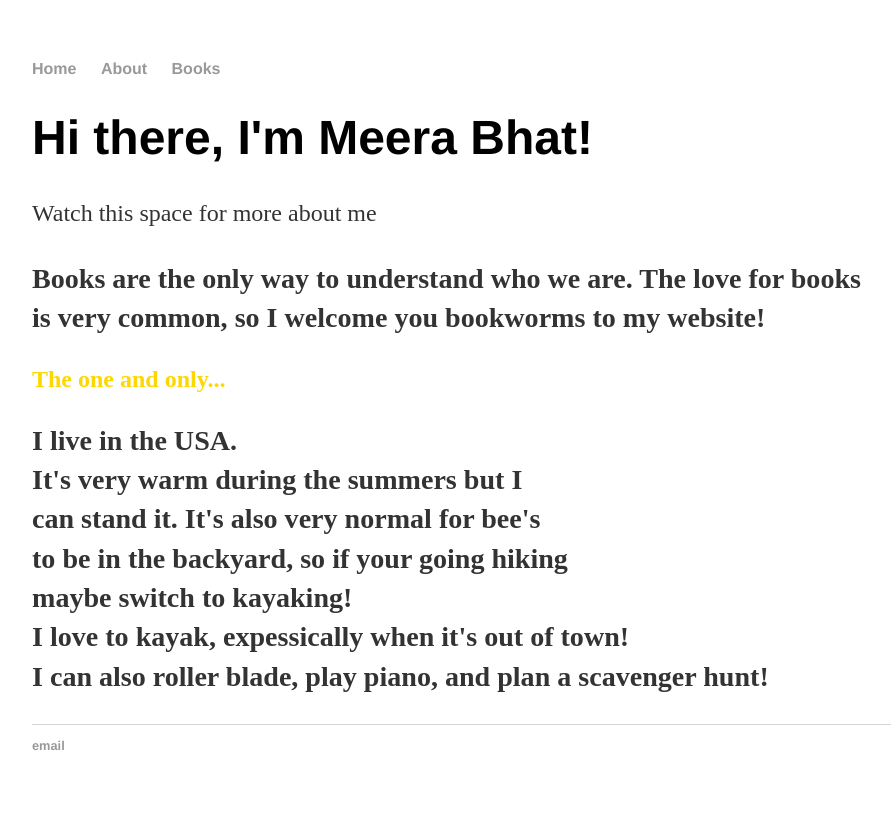
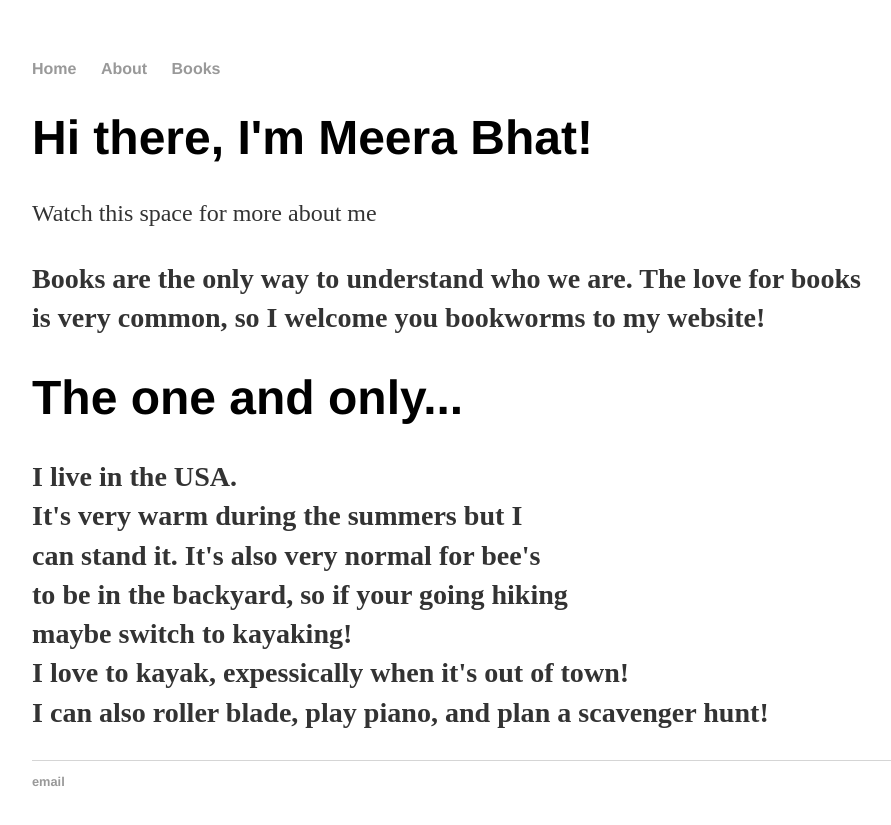
Before and after one commit to meerkatbhat/meerkatbhat, a Jekyll site: the page built from about/index.html, in a window 1280 px wide. Shown: the top 825 px of the page, without its empty margins (160-1051 px from the left). Built offline with Jekyll 4.4.1, drawn with Linux system fonts in a browser that asks for light colours.

Commit message:
Update index.html

```diff
--- a/about/index.html
+++ b/about/index.html
@@ -8,14 +8,14 @@
 </div><!-- /.blurb -->
 	<style>
 	h2 {
-	    color: Gold
+	    color:rgb:gold;
 		}
 	</style>
 
 <h3> <p> Books are the only way to understand who we are. The love for books <br>
 	is very common, so I welcome you bookworms to my website!</p> </h3>
 
-	<h2>The one and only...<h2>
+	<h1>The one and only...<h1>
  <h3> <p> I live in the USA. <br>
 	It's very warm during the summers but I <br>
 	can stand it. It's also very normal for bee's <br>
```
